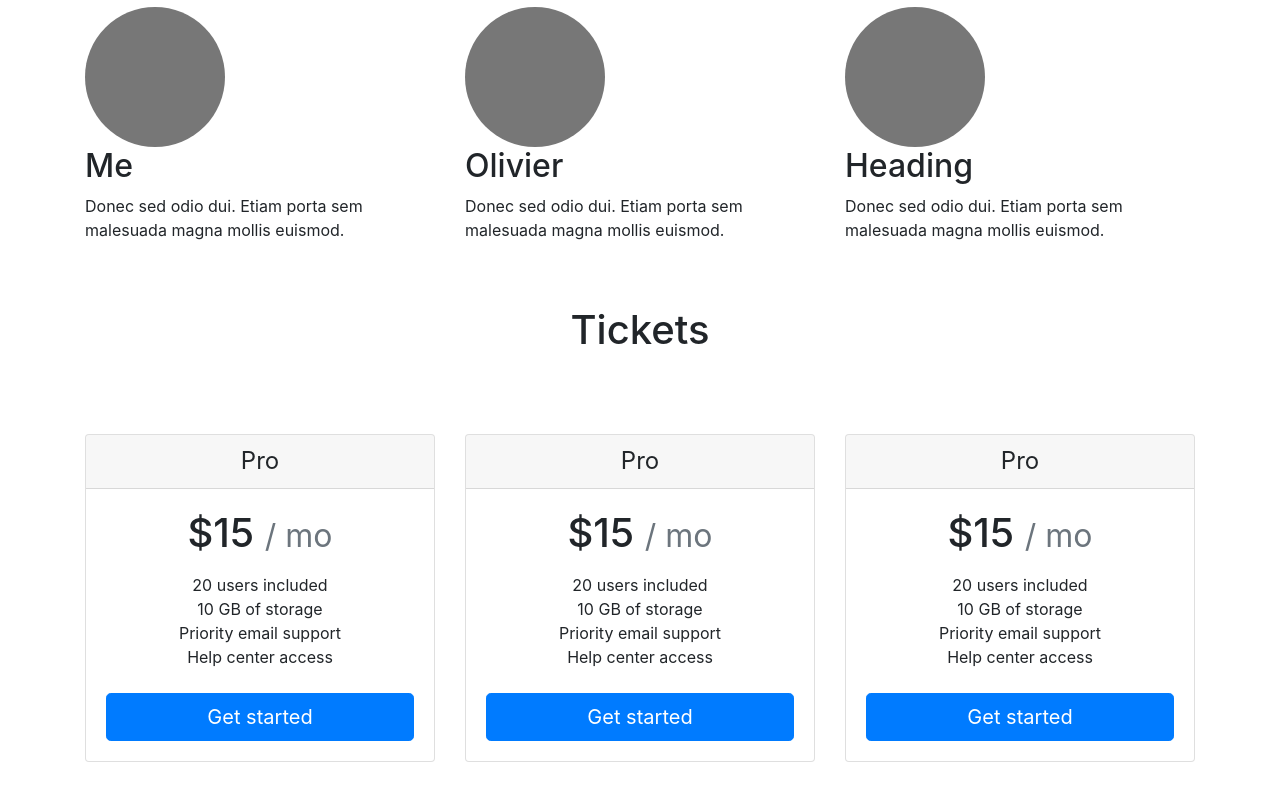
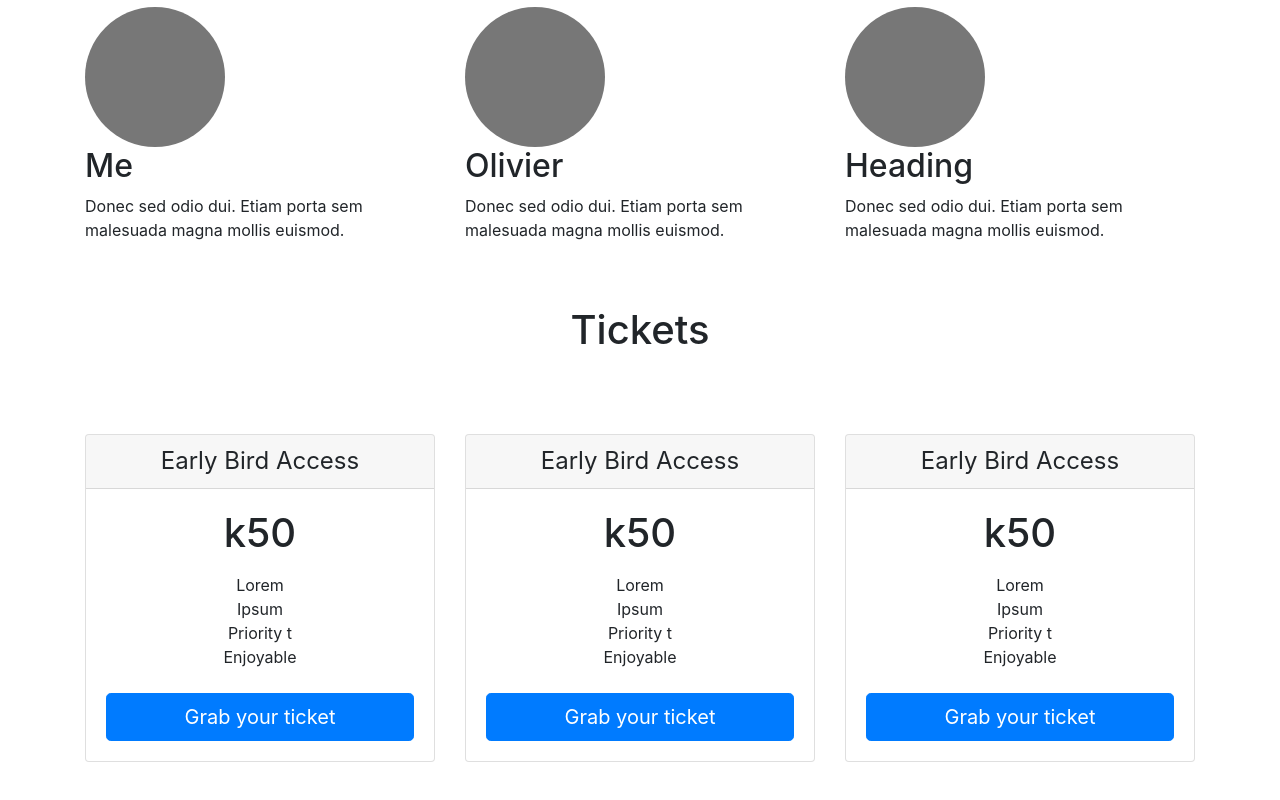
Before and after one commit to devconzm/devconzm, a React (Create React App) app: page / in a window 1280 px wide. Shown: the part 539-1339 px from the top of the page. Built offline with nearby package versions, Linux system fonts and the light colour scheme.

Commit message:
cleaned the tickets component

```diff
--- a/src/App.js
+++ b/src/App.js
@@ -16,7 +16,7 @@ function App() {
       <br />
       <Fragment>
         <div className="container">
-              <h1 className='text-center'>Tickets</h1>
+          <h1 className="text-center">Tickets</h1>
           <br />
           <br />
           <br />
--- a/src/components/Tickets.js
+++ b/src/components/Tickets.js
@@ -4,20 +4,20 @@ function Tickets() {
   return (
     <div className="card mb-4 box-shadow">
       <div className="card-header">
-        <h4 className="my-0 font-weight-normal">Pro</h4>
+        <h4 className="my-0 font-weight-normal">Early Bird Access</h4>
       </div>
       <div className="card-body">
         <h1 className="card-title pricing-card-title">
-          $15 <small className="text-muted">/ mo</small>
+          k50
         </h1>
         <ul className="list-unstyled mt-3 mb-4">
-          <li>20 users included</li>
-          <li>10 GB of storage</li>
-          <li>Priority email support</li>
-          <li>Help center access</li>
+          <li>Lorem</li>
+          <li>Ipsum</li>
+          <li>Priority t</li>
+          <li>Enjoyable</li>
         </ul>
         <button type="button" className="btn btn-lg btn-block btn-primary">
-          Get started
+          Grab your ticket
         </button>
       </div>
     </div>
```
Also changed, not shown: src/components/Partners.js (added, +8 -0 lines). Lines whose indentation alone changed are shown as unchanged.
